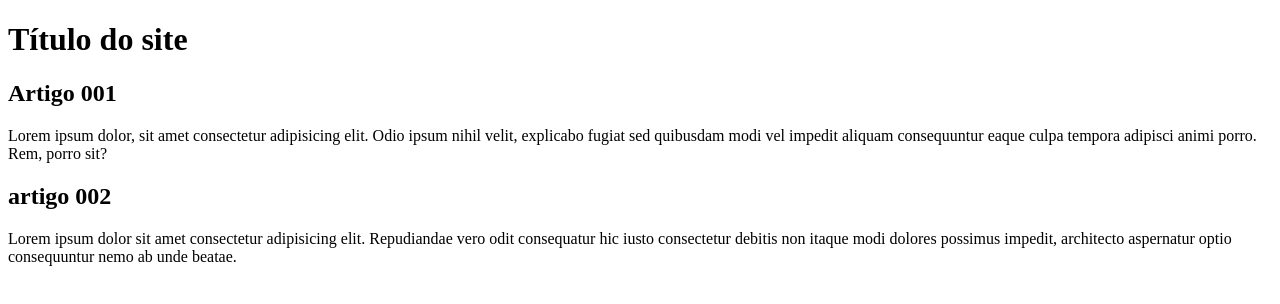
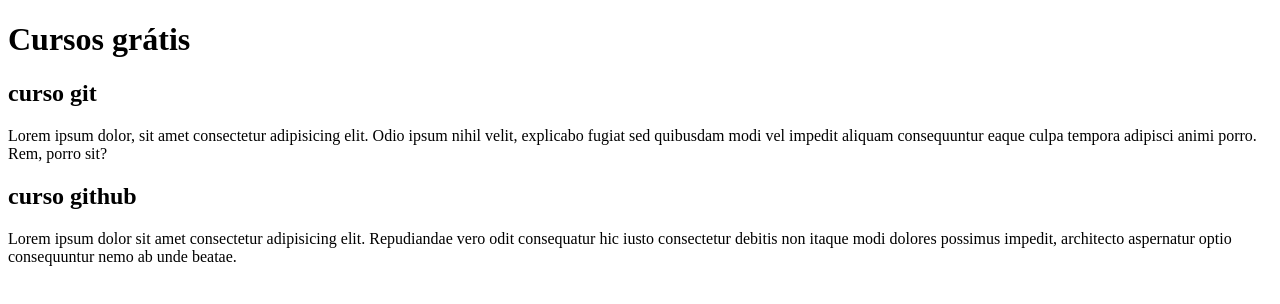
Before and after one commit to azzindr/projeto-site-guanabara, a plain HTML site: page index.html in a window 1280 px wide. Drawn offline with Linux system fonts and the light colour scheme.

Commit message:
Update index.html

```diff
--- a/index.html
+++ b/index.html
@@ -9,12 +9,12 @@
 <body>
     <main>
         <header>
-            <h1>Título do site</h1>
+            <h1>Cursos grátis</h1>
         </header>
-        <article><h2> Artigo 001</h2>
+        <article><h2> curso git </h2>
             <p>Lorem ipsum dolor, sit amet consectetur adipisicing elit. Odio ipsum nihil velit, explicabo fugiat sed quibusdam modi vel impedit aliquam consequuntur eaque culpa tempora adipisci animi porro. Rem, porro sit?</p>
         </article>
-        <article><h2> artigo 002</h2>
+        <article><h2> curso github</h2>
         <p>Lorem ipsum dolor sit amet consectetur adipisicing elit. Repudiandae vero odit consequatur hic iusto consectetur debitis non itaque modi dolores possimus impedit, architecto aspernatur optio consequuntur nemo ab unde beatae.</p>
     </article>
     </main>
```
